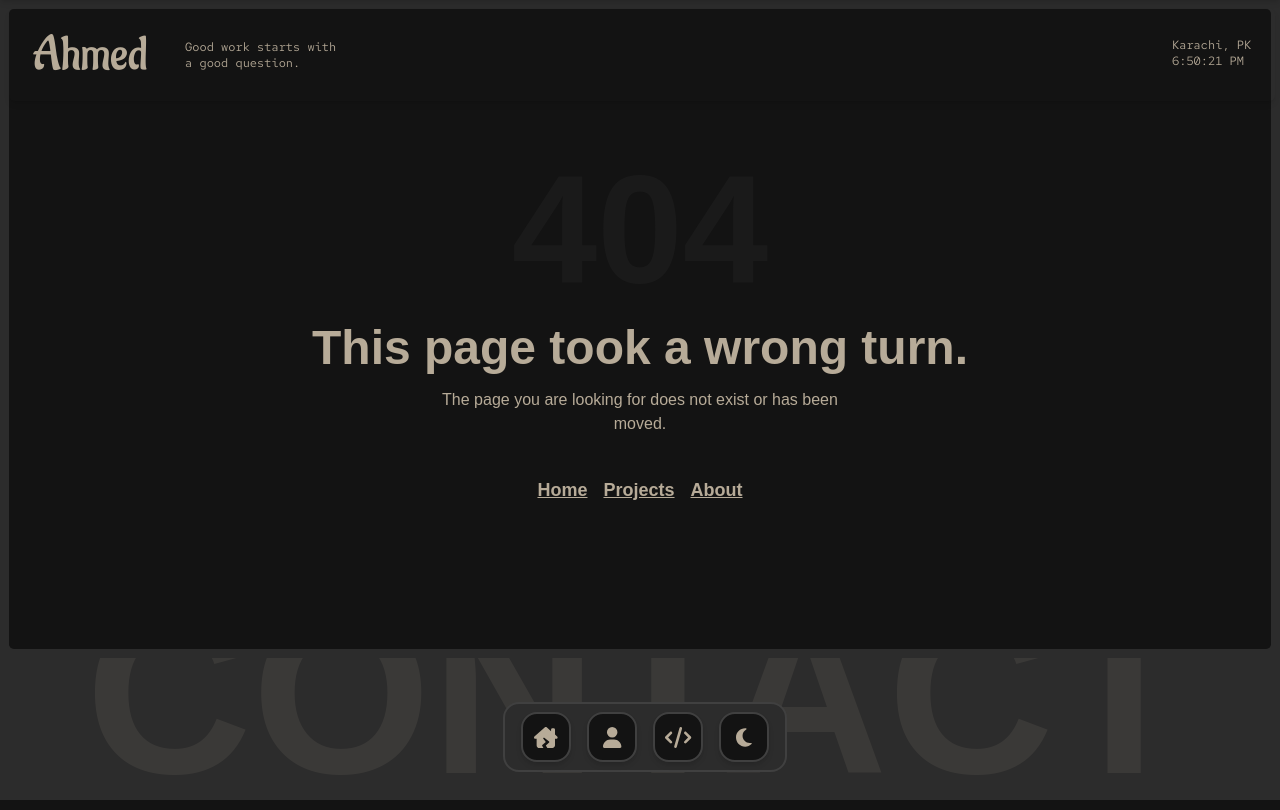
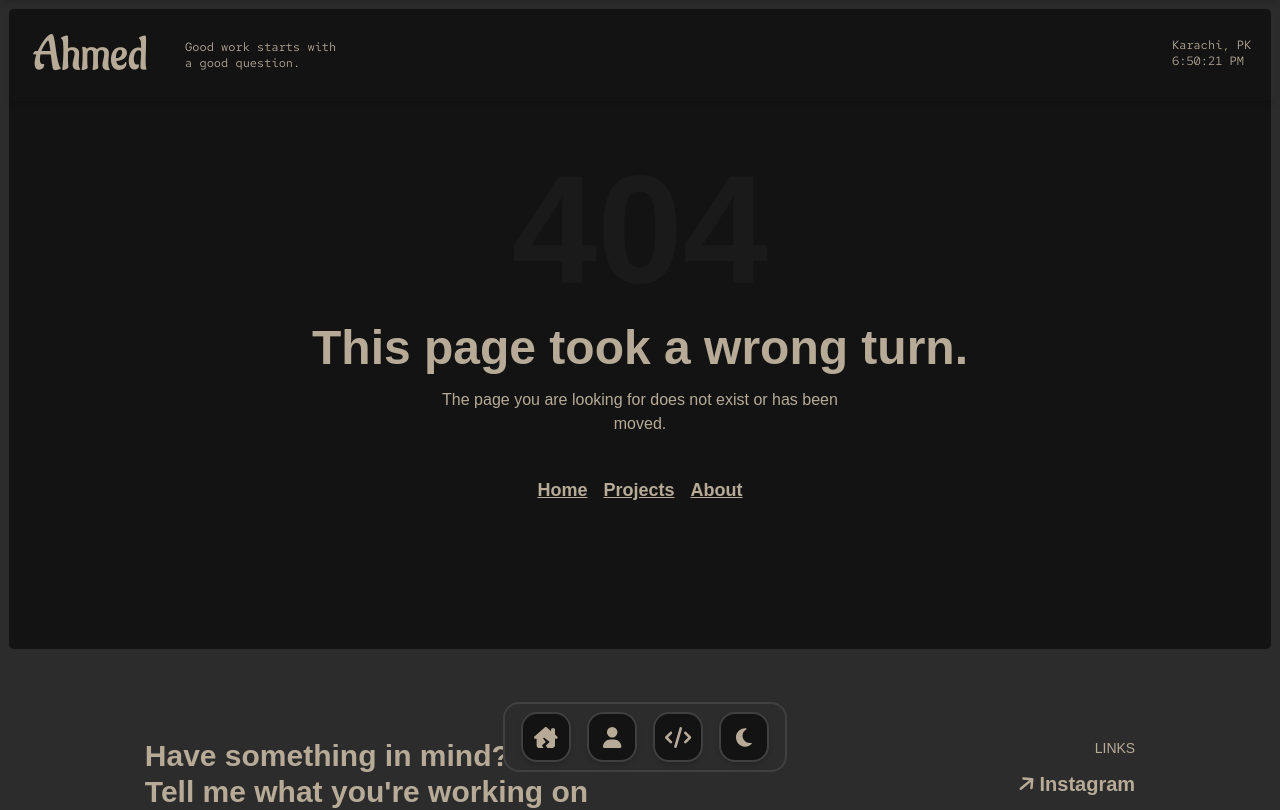
Before and after one commit to ahmed-ashar/Portfolio, a React (Vite) app: page /404 in a window 1280 px wide. Shown: the top 810 px of the page. Built offline with nearby package versions, Linux system fonts and the light colour scheme; no server answers.

Commit message:
some more fixes related to footer

```diff
--- a/src/components/FooterSection.jsx
+++ b/src/components/FooterSection.jsx
@@ -4,12 +4,13 @@ import { FontAwesomeIcon } from "@fortawesome/react-fontawesome";
 import { faArrowUp } from "@fortawesome/free-solid-svg-icons";
 
 
-const FooterSection = ({ reveal = true }) => {
+const FooterSection = () => {
   const footer = useContent().footer;
   const links = footer.links;
+  // The footer sits in normal flow on every page, so it matches the homepage.
   return (
-    <footer className={reveal ? "fixed h-[80vh] bottom-0 top-auto w-full gray-bg -z-1" : "relative w-full gray-bg"}>
-      <div className={reveal ? "h-[80vh] sm:h-[85vh] w-full overflow-hidden text-off-white relative" : "w-full overflow-hidden text-off-white relative pt-6 pb-6 sm:pt-10 sm:pb-8"}>
+    <footer className="relative w-full gray-bg">
+      <div className="w-full overflow-hidden text-off-white relative pt-6 pb-6 sm:pt-10 sm:pb-8">
         <div className="w-[calc(95%-2.1rem)] sm:w-[calc(75%-2.1rem)] md:w-[calc(80%-2.1rem)]  mt-5 sm:mt-10 mx-auto flex flex-col sm:flex-row justify-between items-start  gap-10">
           <div>
             <h2 className="text-xl md:text-2xl lg:text-3xl font-bold   ">
@@ -27,7 +28,7 @@ const FooterSection = ({ reveal = true }) => {
                     icon={faArrowUp}
                     aria-hidden="true"
                     className="text-sm sm:text-xl transform transition-transform duration-500 rotate-50 group-hover:rotate-90"
-                  />{" "}
+                  />
                 </a>
               </Magnet>
               <address className="text-xs md:text-sm not-italic">
@@ -67,7 +68,7 @@ const FooterSection = ({ reveal = true }) => {
 
         <p
           aria-hidden="true"
-          className={(reveal ? "absolute bottom-6 sm:bottom-8 " : "relative mt-8 ") + "w-full text-[18vw] text-center font-extrabold opacity-10 leading-none text-off-white"}
+          className="relative mt-8 w-full text-[18vw] text-center font-extrabold opacity-10 leading-none text-off-white"
         >
           {footer.watermark}
         </p>
--- a/src/components/SiteLayout.jsx
+++ b/src/components/SiteLayout.jsx
@@ -1,4 +1,3 @@
-import { useEffect } from "react";
 import { useContent } from "../context/ContentContext";
 import Navbar from "./Navbar";
 import BlobCursor from "../utilis/BlobCursor";
@@ -7,17 +6,15 @@ import BackToTop from "./BackToTop";
 import DockComp from "./DockComp";
 import FooterSection from "./FooterSection";
 
-// Keep the footer outside the framed content: the body margin reveals it on scroll.
-// Individual pages own their main landmark and page-specific overflow behavior.
+// Keep the footer outside the framed content. It follows the content on every
+// page, so every route shows the same footer spacing.
 export default function SiteLayout({
   children,
   frameClassName = "",
   contentClassName = "h-[100%]",
   showUtilities = true,
-  footerReveal = true,
 }) {
   const {identity,footer}=useContent();
-  useEffect(()=>{document.body.style.marginBottom=footer.enabled && footerReveal ? "79vh" : "0";return ()=>{document.body.style.marginBottom="";};},[footer.enabled,footerReveal]);
   return (
     <div>
       <div className={`p-[0.55rem] gray-bg ${frameClassName}`}>
@@ -34,7 +31,7 @@ export default function SiteLayout({
           {identity.showDock && <DockComp />}
         </div>
       </div>
-      {footer.enabled && <FooterSection reveal={footerReveal} />}
+      {footer.enabled && <FooterSection />}
     </div>
   );
 }
--- a/src/index.css
+++ b/src/index.css
@@ -114,8 +114,9 @@ html {
   background-color: var(--black);
 }
 
+/* The footer follows the page content, so no screen is reserved for a reveal. */
 body {
-  margin-bottom: 79vh;
+  margin-bottom: 0;
 }
 
 .aladin {
--- a/src/pages/Home.jsx
+++ b/src/pages/Home.jsx
@@ -5,13 +5,12 @@ import ScrollVelocitySlide from "../components/ScrollVelocitySlide";
 import AboutSection from "../components/AboutSection";
 import QuoteSection from "../components/QuoteSection";
 import ProjectSection from "../components/ProjectSection";
-import "./home.css";
 
 const sections = {hero:Hero,marquee:ScrollVelocitySlide,intro:AboutSection,featured:ProjectSection,approach:QuoteSection};
 export default function Home() {
   const { home } = useContent();
   return (
-    <SiteLayout footerReveal={false}>
+    <SiteLayout>
       <main id="main-content" className="home-page">
         {home.order.map(key=>{const Section=sections[key];return home[key].enabled ? <Section key={key} /> : null;})}
       </main>
--- a/src/pages/home.css
+++ /dev/null
@@ -1,2 +0,0 @@
-/* The homepage footer follows its content; there is no reserved reveal screen. */
-body:has(.home-page) { margin-bottom: 0; }
```
Also changed, not shown: 2 other files (tests, documents, lock files or other folders).
